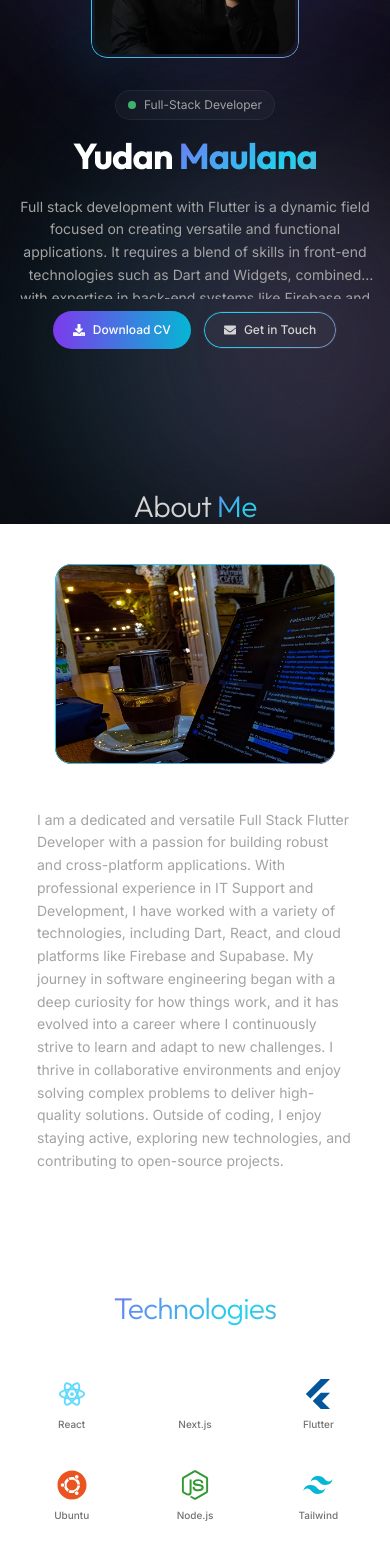
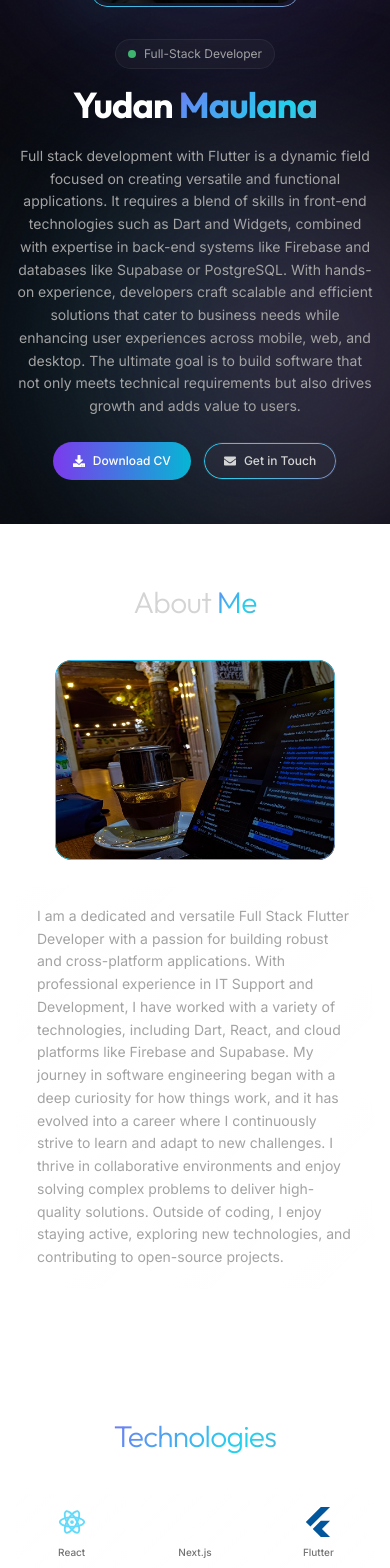
Before and after one commit to YudanMaulana/portfolio-me, a React (Vite) app: page / in a window 390 px wide. Shown: the part 320-1888 px from the top of the page. Built offline with nearby package versions, Linux system fonts and the light colour scheme.

Commit message:
fixing mobile layout

```diff
--- a/src/components/About.jsx
+++ b/src/components/About.jsx
@@ -6,7 +6,7 @@ const About = () => {
   const { t } = useTranslation();
 
   return (
-    <div id="about" className="py-12 lg:py-20">
+    <div id="about" className="py-16 lg:py-24 scroll-mt-24">
       {/* Section Heading */}
       <motion.h2
         whileInView={{ opacity: 1, y: 0 }}
--- a/src/components/Contact.jsx
+++ b/src/components/Contact.jsx
@@ -7,7 +7,7 @@ const Contact = () => {
   const { t } = useTranslation();
 
   return (
-    <div id="contact" className="py-12 lg:py-20">
+    <div id="contact" className="py-16 lg:py-24 scroll-mt-24">
       <motion.h2
         whileInView={{ opacity: 1, y: 0 }}
         initial={{ opacity: 0, y: -30 }}
--- a/src/components/Experience.jsx
+++ b/src/components/Experience.jsx
@@ -6,7 +6,7 @@ const Experience = () => {
   const { t } = useTranslation();
 
   return (
-    <div id="experience" className="py-12 lg:py-20">
+    <div id="experience" className="py-16 lg:py-24 scroll-mt-24">
       <motion.h2
         whileInView={{ opacity: 1, y: 0 }}
         initial={{ opacity: 0, y: -30 }}
--- a/src/components/Hero.jsx
+++ b/src/components/Hero.jsx
@@ -51,7 +51,7 @@ function Hero() {
               variants={container(0.6)}
               initial="hidden"
               animate="visible"
-              className="max-w-lg py-3 lg:py-4 text-sm lg:text-base leading-relaxed text-neutral-400 line-clamp-4 lg:line-clamp-none"
+              className="max-w-lg py-3 lg:py-4 text-sm lg:text-base leading-relaxed text-neutral-400"
             >
               {t("HERO_CONTENT")}
             </motion.p>
--- a/src/components/Projects.jsx
+++ b/src/components/Projects.jsx
@@ -7,7 +7,7 @@ const Projects = () => {
   const projects = t("projects", { returnObjects: true });
 
   return (
-    <div id="projects" className="py-12 lg:py-20">
+    <div id="projects" className="py-16 lg:py-24 scroll-mt-24">
       <motion.h2
         whileInView={{ opacity: 1, y: 0 }}
         initial={{ opacity: 0, y: -30 }}
--- a/src/components/Technologies.jsx
+++ b/src/components/Technologies.jsx
@@ -50,7 +50,7 @@ const Technologies = () => {
   const { t } = useTranslation();
 
   return (
-    <div id="technologies" className="py-12 lg:py-20">
+    <div id="technologies" className="py-16 lg:py-24 scroll-mt-24">
       <motion.h2
         whileInView={{ opacity: 1, y: 0 }}
         initial={{ opacity: 0, y: -30 }}
```
